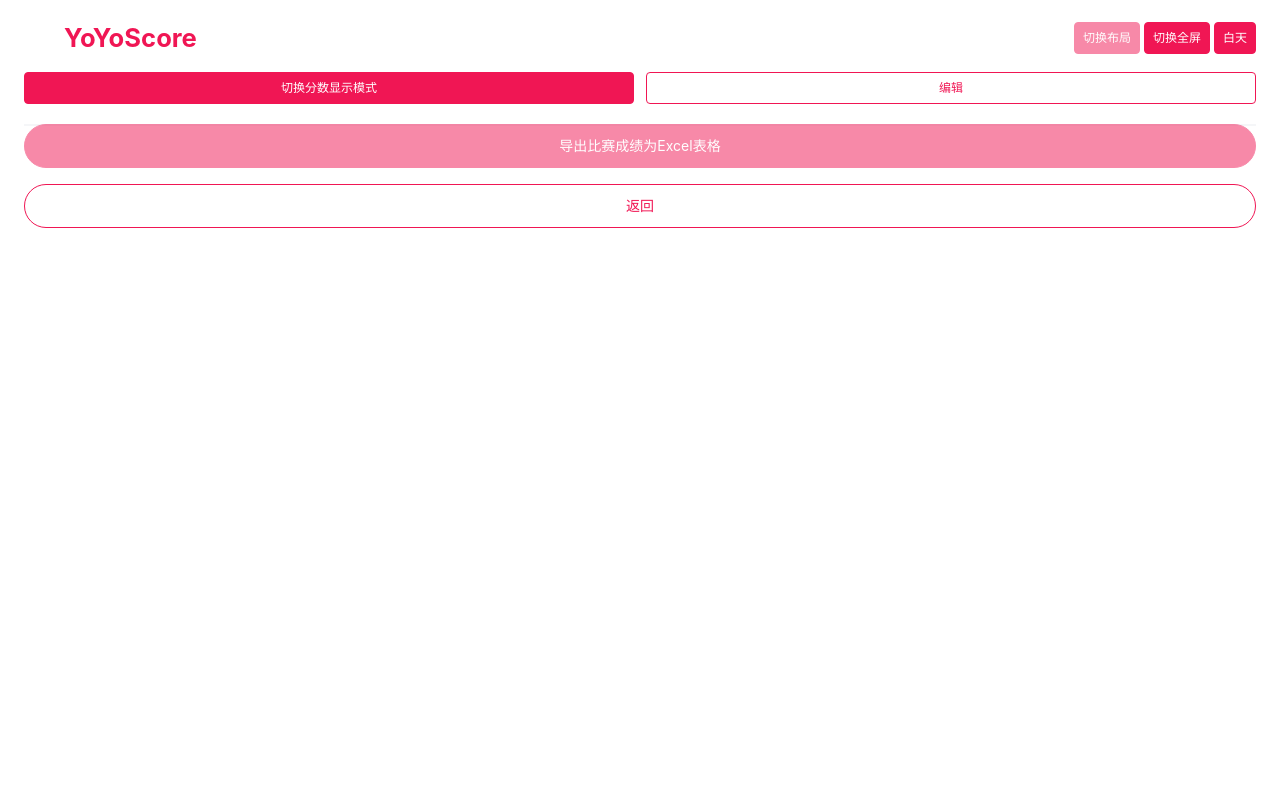
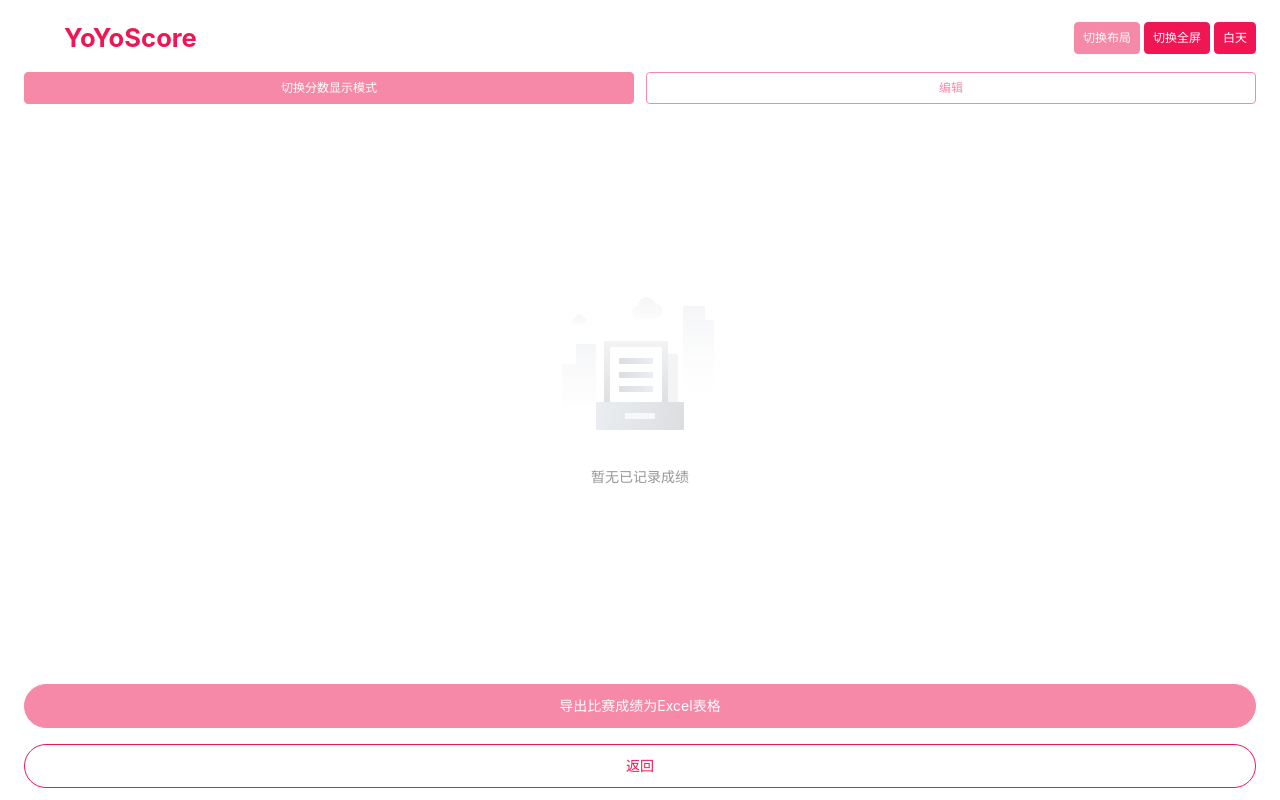
Before and after one commit to coderlxm/yoyoscore, a Vue app: page /result in a window 1280 px wide. Built offline with nearby package versions, Linux system fonts and the light colour scheme; some icons are missing.

Commit message:
optimized results style

```diff
--- a/src/components/resultTable.vue
+++ b/src/components/resultTable.vue
@@ -21,7 +21,10 @@ const delRecord = (item) => {
     </thead>
     <tbody>
       <tr v-for="(item, index) in props.results" :key="item.game" class="w-full flex items-center justify-between">
-        <td class="w-24vw text-center">{{ item.name ? item.name : '--' }}</td>
+        <td class="w-24vw text-center">
+          <span>{{ item.name ? item.name : '--' }}</span>
+          <span>{{ item.name ? item.name : '--' }}</span>
+        </td>
         <td class="w-24vw text-center">
           <!-- <span>{{ props.scoreMode === 1 ? ((item.sumScore / props.results[0].sumScore) * 100).toFixed(2) :
             `${item.pointadd}-${item.pointmin}`
--- a/src/views/ResultView.vue
+++ b/src/views/ResultView.vue
@@ -44,13 +44,14 @@ const delGame = (item) => {
       //   }
       // })
       recordStore.recordedGames = recordStore.recordedGames.filter((record) => item[0].game !== record.game)
+      if (recordStore.recordedGames.length === 0) isEditMode.value = false
     })
     .catch(() => {
       // on cancel
     });
 }
 const exportResults = () => {
-  const gameData = Object.values(recordStore.recordGroupedAndRanked).map((item, index) => {
+  const gameData = Object.values(recordStore.recordGroupedAndRanked).map((item) => {
     return {
       data: item.map((item2, index) => {
         return {
@@ -168,11 +169,16 @@ watchEffect(() => {
 </script>
 <template>
   <div class="flex gap-3 mb-5 w-full mt-8">
-    <van-button class="flex-1" @click="toggleScoreMode" size="small" color="#f01654">切换分数显示模式</van-button>
-    <van-button plain class="flex-1" @click="edit" size="small" color="#f01654">{{ isEditMode ? '退出编辑' : '编辑'
+    <van-button :disabled="!Object.keys(recordStore.recordGroupedAndRanked).length" class="flex-1"
+      @click="toggleScoreMode" size="small" color="#f01654">切换分数显示模式</van-button>
+    <van-button :disabled="!Object.keys(recordStore.recordGroupedAndRanked).length" plain class="flex-1" @click="edit"
+      size="small" color="#f01654">{{ isEditMode ? '退出编辑' : '编辑'
       }}</van-button>
   </div>
-  <van-collapse v-model="store.$state.activeNames">
+  <div
+    :class="{ 'flex': true, 'flex-col': true, 'justify-center': !Object.keys(recordStore.recordGroupedAndRanked).length }"
+    style="height: 68vh;overflow-y: auto;">
+    <van-collapse v-show="Object.keys(recordStore.recordGroupedAndRanked).length" v-model="store.$state.activeNames">
       <van-collapse-item :name="key" v-for="(item, key) in recordStore.recordGroupedAndRanked" :key="key">
         <template #title>
           <div class="flex justify-between items-center">
@@ -192,6 +198,8 @@ watchEffect(() => {
       </van-cell-group>
     </van-collapse-item> -->
     </van-collapse>
+    <van-empty v-show="!Object.keys(recordStore.recordGroupedAndRanked).length" description="暂无已记录成绩" />
+  </div>
   <div class="grid gap-4 mt-4">
     <van-button :disabled="!Object.keys(recordStore.recordGroupedAndRanked).length" @click="exportResults" round block
       color="#f01654">导出比赛成绩为Excel表格</van-button>
```
Lines whose indentation alone changed are shown as unchanged.
